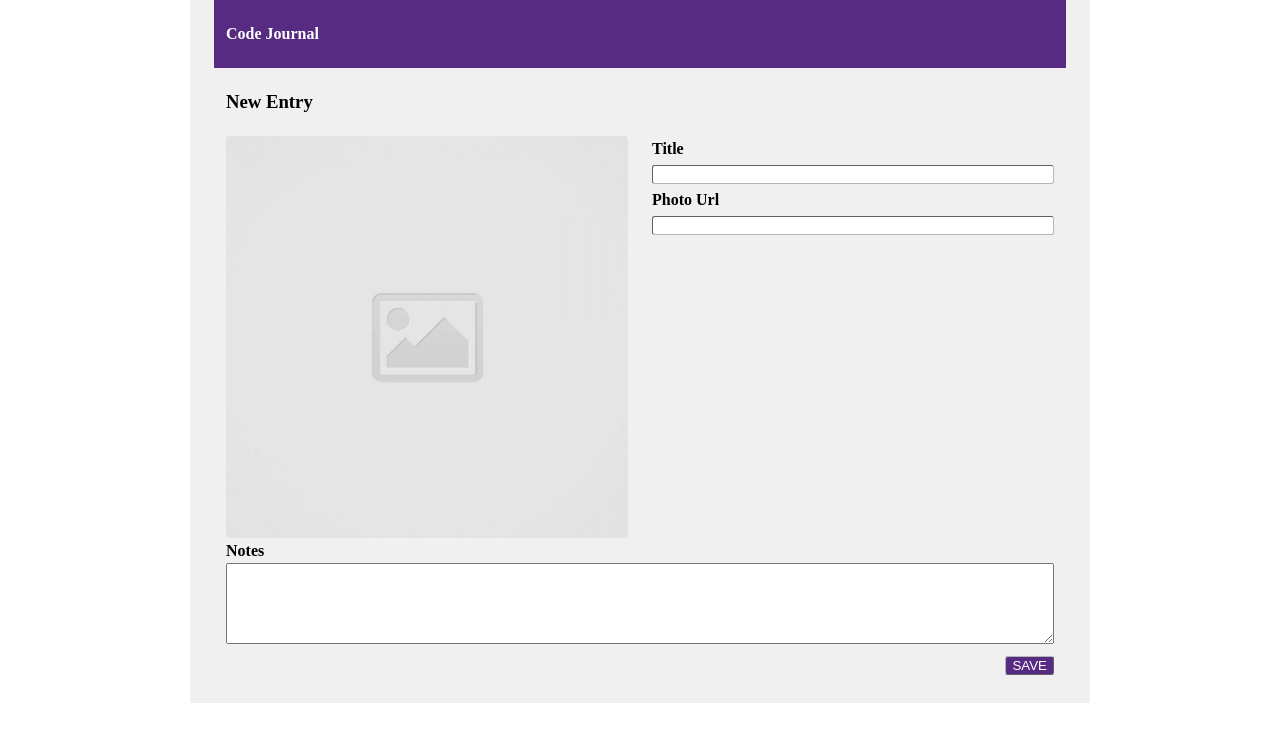
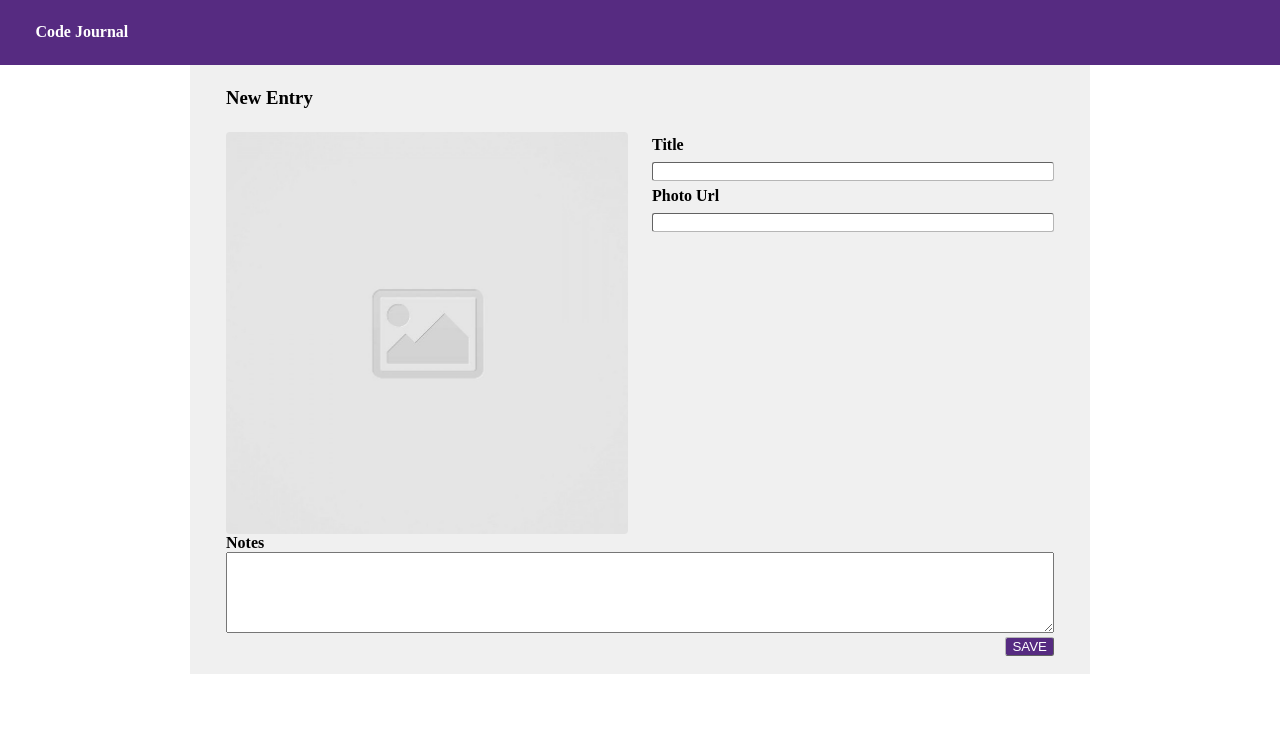
Before and after one commit to K-Karneboge/code-journal, a website: page index.html in a window 1280 px wide. Drawn offline with Linux system fonts and the light colour scheme.

Commit message:
added navbar, split from container element

```diff
--- a/css/styles.css
+++ b/css/styles.css
@@ -1,6 +1,7 @@
 *:focus {
   outline: solid #562b81;
   outline-width: 2pt;
+  background: #f0f0f0;
 }
 
 input {
@@ -13,11 +14,14 @@ input {
   background-color: #f0f0f0;
 }
 
-.form-head {
+.nav-bar {
   background-color: #562b81;
   color: white;
-  width: 100%;
-  text-align: left;
+  display: flex;
+}
+
+.header-title {
+  margin: 20%;
 }
 
 .labels {
--- a/index.html
+++ b/index.html
@@ -17,16 +17,16 @@
 </head>
 <body>
   <header>
-
+    <div class="nav-bar">
+      <nav>
+        <div class="header-title column-full"><h4>Code Journal</h4></div>
+      </nav>
+    </div>
   </header>
   <main>
     <div class="container">
       <!-- Dont know whther or not the new entry container will be need to be hidden at any point, setting a div and a class for it.-->
       <div class="newEntryContainer">
-        <div class="row">
-          <div class="column-full form-head">
-            <h4>Code Journal</h4>
-          </div>
         <div class="row">
           <h3 class="column-full align-left">New Entry</h3>
         </div>
@@ -51,7 +51,6 @@
       </div>
     </div>
     <!-- Should check the css with using the column full and half from the layout css -->
-    </div>
   </main>
   <script src="js/data.js"></script>
   <script src="js/main.js"></script>
```
Lines whose indentation alone changed are shown as unchanged.
